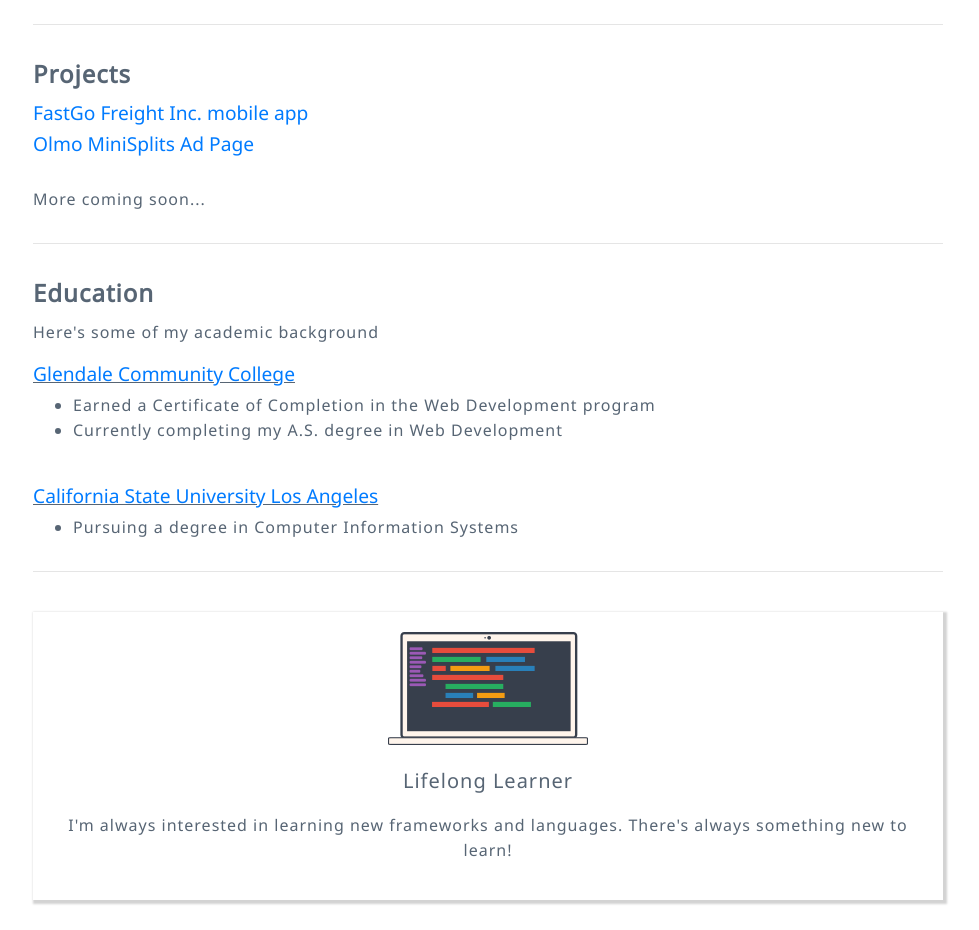
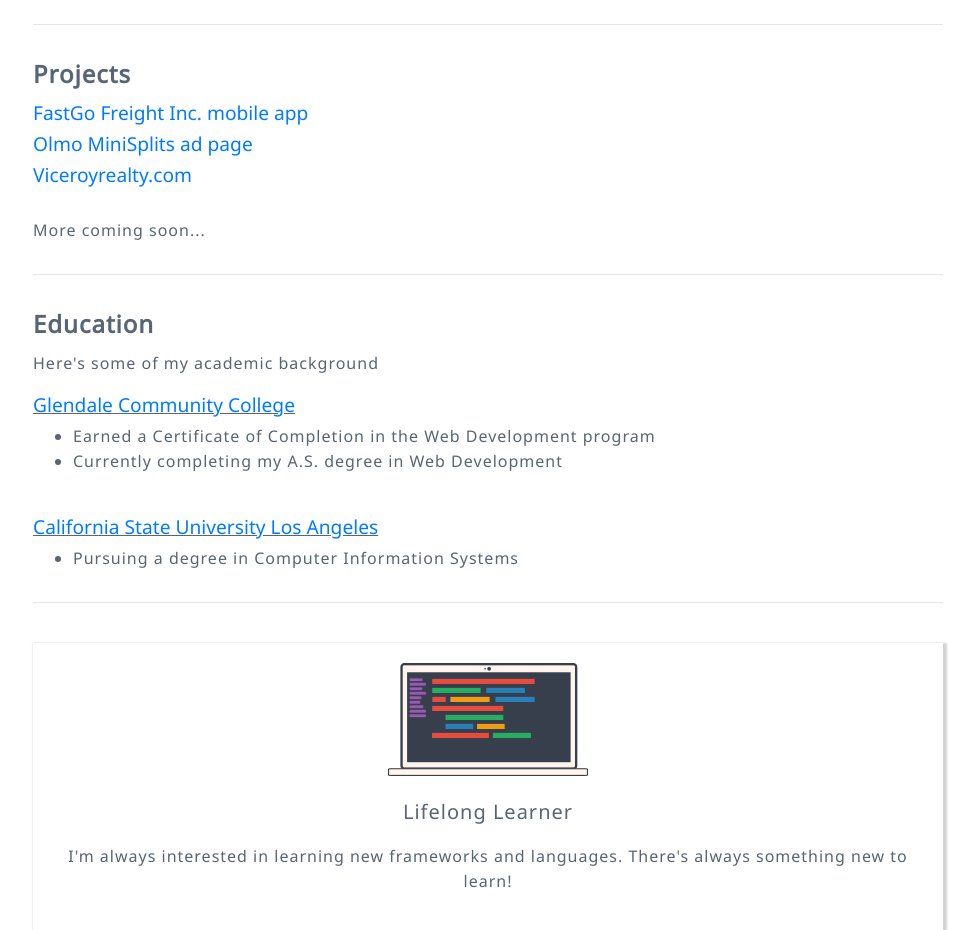
Before and after one commit to chrismomdjian/chrismomdjian-portfolio, a plain HTML site: page index.html in a window 1280 px wide. Shown: the part 860-1790 px from the top of the page, without its empty margins (277-1256 px from the left). Drawn offline with nearby package versions, Linux system fonts and the light colour scheme.

Commit message:
added another project to project section

```diff
--- a/index.html
+++ b/index.html
@@ -163,7 +163,11 @@
           </h3>
 
           <h3 class="section-title-2">
-            <a href="http://olmominisplits.com/" target="_blank">Olmo MiniSplits Ad Page</a>
+            <a href="http://olmominisplits.com/" target="_blank">Olmo MiniSplits ad page</a>
+          </h3>
+
+          <h3 class="section-title-2">
+            <a href="http://viceroyrealty.com/" target="_blank">Viceroyrealty.com</a>
           </h3>
 
           <br />
```
